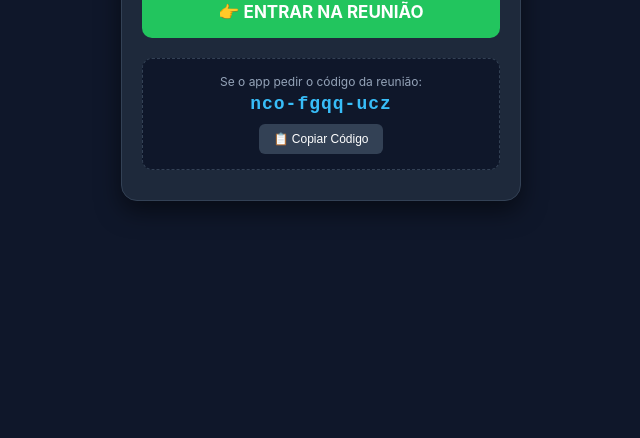
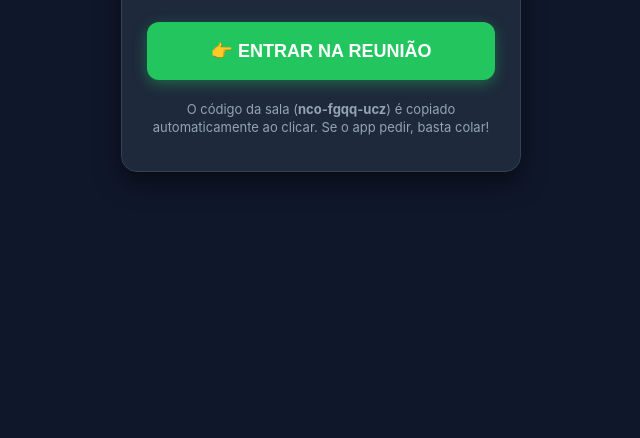
Before and after one commit to mamedstudio/agendamento-cupomclic, a website: page sala.html in a window 1280 px wide. Shown: the part 362-800 px from the top of the page, without its empty margins (319-959 px from the left). Drawn offline with Linux system fonts and the light colour scheme.

Commit message:
Update sala.html

```diff
--- a/sala.html
+++ b/sala.html
@@ -21,14 +21,14 @@
     }
     .card {
       background-color: #1e293b;
-      padding: 30px 20px;
+      padding: 35px 25px;
       border-radius: 16px;
       max-width: 400px;
       width: 100%;
       border: 1px solid #334155;
       box-shadow: 0 10px 25px rgba(0,0,0,0.5);
     }
-    .logo { font-size: 26px; font-weight: bold; margin-bottom: 6px; }
+    .logo { font-size: 28px; font-weight: bold; margin-bottom: 6px; }
     .subtitulo { color: #94a3b8; font-size: 14px; margin-bottom: 25px; }
 
     .btn-entrar {
@@ -36,38 +36,42 @@
       width: 100%;
       background-color: #22c55e;
       color: #ffffff;
-      padding: 16px;
-      border-radius: 10px;
+      padding: 18px 20px;
+      border-radius: 12px;
       text-decoration: none;
       font-weight: bold;
-      font-size: 17px;
-      margin-bottom: 15px;
+      font-size: 18px;
+      box-shadow: 0 4px 14px rgba(34, 197, 94, 0.4);
+      cursor: pointer;
+      border: none;
+      transition: background-color 0.2s, transform 0.1s;
+    }
+    .btn-entrar:active {
+      background-color: #16a34a;
+      transform: scale(0.98);
     }
 
-    .box-codigo {
-      background-color: #0f172a;
-      border: 1px dashed #334155;
-      padding: 15px;
-      border-radius: 10px;
+    .dica-mobile {
+      font-size: 13px;
+      color: #94a3b8;
       margin-top: 20px;
+      line-height: 1.4;
     }
-    .codigo-txt {
-      font-family: monospace;
-      font-size: 18px;
-      color: #38bdf8;
+
+    .toast {
+      position: fixed;
+      bottom: 30px;
+      left: 50%;
+      transform: translateX(-50%);
+      background-color: #38bdf8;
+      color: #0f172a;
+      padding: 12px 20px;
+      border-radius: 8px;
       font-weight: bold;
-      letter-spacing: 1px;
-      margin: 5px 0;
-    }
-    .btn-copiar {
-      background: #334155;
-      color: #fff;
-      border: none;
-      padding: 8px 14px;
-      border-radius: 6px;
-      font-size: 12px;
-      cursor: pointer;
-      margin-top: 5px;
+      font-size: 14px;
+      box-shadow: 0 4px 12px rgba(0,0,0,0.3);
+      display: none;
+      z-index: 1000;
     }
   </style>
 </head>
@@ -77,21 +81,47 @@
     <div class="logo">🚀 CupomClic</div>
     <div class="subtitulo">Sua Reunião VIP está pronta</div>
 
-    <a class="btn-entrar" href="https://meet.google.com/nco-fgqq-ucz" target="_blank" rel="noopener noreferrer">
+    <button class="btn-entrar" id="btnEntrar" onclick="acessarSala()">
       👉 ENTRAR NA REUNIÃO
-    </a>
+    </button>
 
-    <div class="box-codigo">
-      <div style="font-size: 12px; color: #94a3b8;">Se o app pedir o código da reunião:</div>
-      <div class="codigo-txt" id="codigoSala">nco-fgqq-ucz</div>
-      <button class="btn-copiar" onclick="copiarCodigo()">📋 Copiar Código</button>
+    <div class="dica-mobile">
+      O código da sala (<b>nco-fgqq-ucz</b>) é copiado automaticamente ao clicar. Se o app pedir, basta colar!
     </div>
   </div>
 
+  <div id="toast" class="toast">📋 Código copiado! Abrindo a sala...</div>
+
   <script>
-    function copiarCodigo() {
-      navigator.clipboard.writeText('nco-fgqq-ucz');
-      alert('Código nco-fgqq-ucz copiado com sucesso!');
+    const CODIGO_SALA = 'nco-fgqq-ucz';
+    const URL_MEET = 'https://meet.google.com/nco-fgqq-ucz';
+
+    async function acessarSala() {
+      // 1. Copia o código da sala de forma transparente
+      try {
+        if (navigator.clipboard && window.isSecureContext) {
+          await navigator.clipboard.writeText(CODIGO_SALA);
+        } else {
+          // Fallback para celulares antigos
+          const textArea = document.createElement("textarea");
+          textArea.value = CODIGO_SALA;
+          document.body.appendChild(textArea);
+          textArea.select();
+          document.execCommand('copy');
+          document.body.removeChild(textArea);
+        }
+      } catch (err) {
+        console.log('Não foi possível copiar automaticamente:', err);
+      }
+
+      // 2. Exibe o aviso visual rápido
+      const toast = document.getElementById('toast');
+      toast.style.display = 'block';
+
+      // 3. Redireciona para o Google Meet
+      setTimeout(() => {
+        window.location.href = URL_MEET;
+      }, 500);
     }
   </script>
 
```
